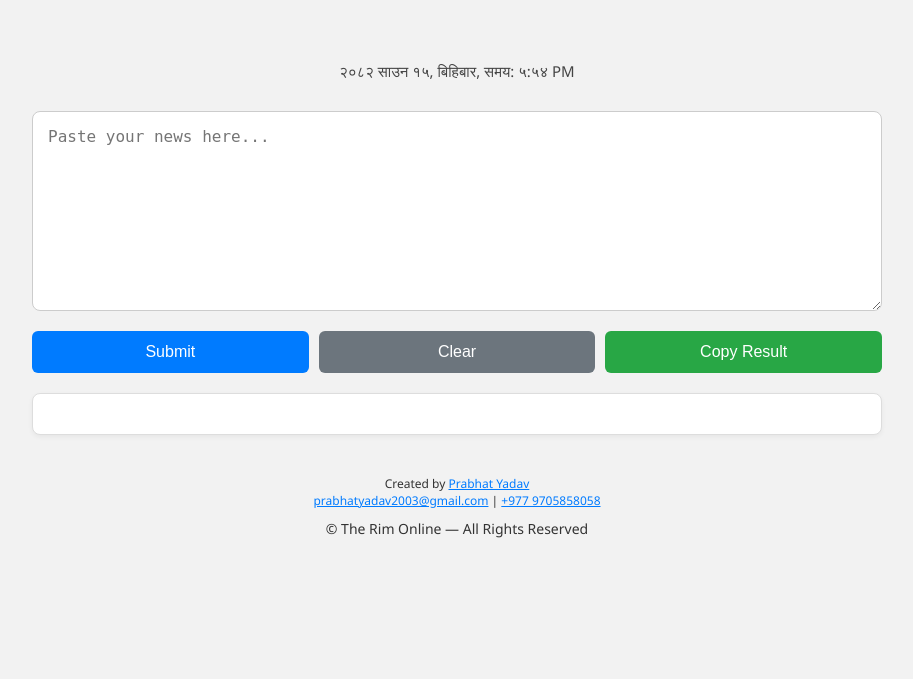
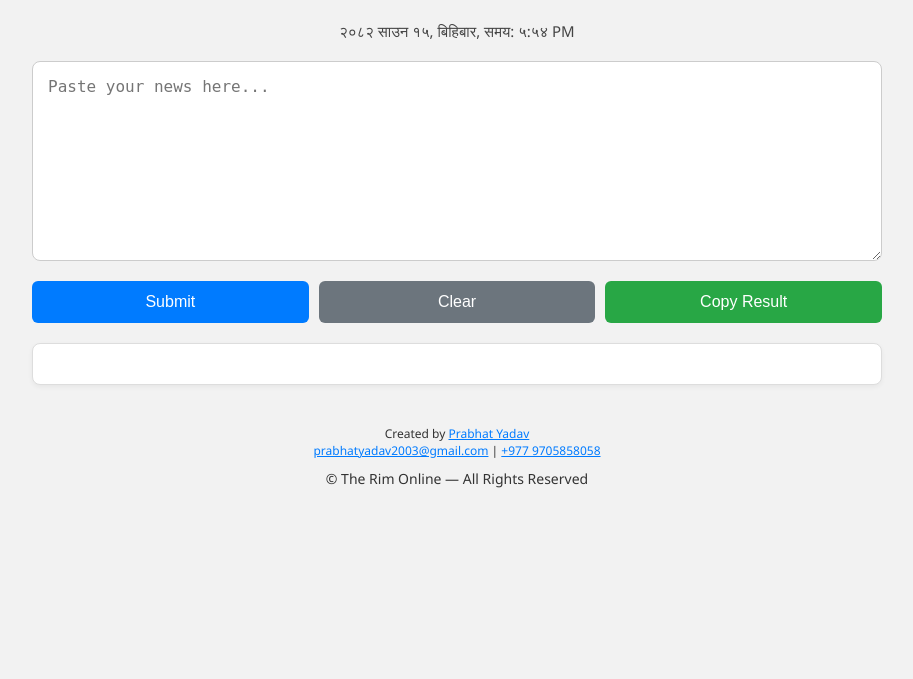
Before and after one commit to Erikoliva1/news-rewrite, a Flask app: page / in a window 1280 px wide. Shown: the part 121-800 px from the top of the page, without its empty margins (183-1096 px from the left). Run offline with Flask 3, Linux system fonts and the light colour scheme; parts of the project's set-up code (start-up, migrations or seed data) failed here and were passed over.

Commit message:
Update index.html

```diff
--- a/templates/index.html
+++ b/templates/index.html
@@ -31,14 +31,14 @@
       font-weight: bold;
       font-size: 1.2rem;
       margin-top: -5px;
-      margin-bottom: 100px;
+      margin-bottom: 20px; /* Adjusted margin for spacing */
       letter-spacing: 1px;
     }
 
     .header-datetime {
       text-align: center;
-      margin-top: -40px;
-      margin-bottom: 20px;
+      margin-top: 20px; /* Adjusted margin for spacing */
+      margin-bottom: 10px;
       font-size: 15px;
       color: #444;
     }
@@ -136,7 +136,7 @@
 
       .rim-online-text {
         font-size: 1rem;
-        margin-bottom: 60px;
+        margin-bottom: 20px; /* Adjusted margin for spacing */
       }
 
       .header-datetime {
@@ -181,6 +181,19 @@
       <img src="https://i.ibb.co/BKqH689b/logo.png" alt="The Rim Online Logo" />
     </a>
     <div class="rim-online-text">THE RIM ONLINE</div>
+
+    <!-- Buy Me a Coffee Button -->
+    <script type="text/javascript" src="https://cdnjs.buymeacoffee.com/1.0.0/button.prod.min.js"
+            data-name="bmc-button"
+            data-slug="prabhatyadav"
+            data-color="#FFDD00"
+            data-emoji=""
+            data-font="Cookie"
+            data-text="Buy me a coffee"
+            data-outline-color="#000000"
+            data-font-color="#000000"
+            data-coffee-color="#ffffff"></script>
+
     <div class="header-datetime" id="nepaliDateTime">लोड हुँदैछ...</div>
   </div>
 
```
